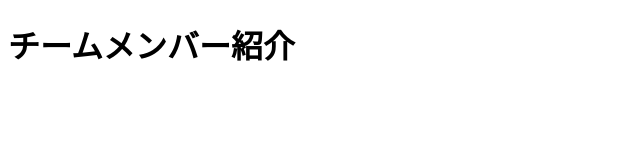
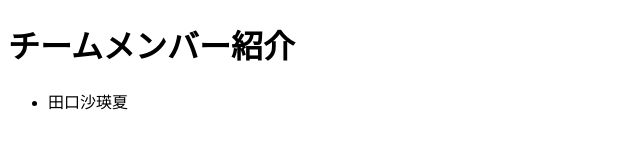
Before and after one commit to junnamouri/test2, a plain HTML site: page index.html in a window 1280 px wide. Shown: the whole page, without its empty margins (0-640 px from the left). Drawn offline with Linux system fonts and the light colour scheme.

Commit message:
名前
自己紹介

```diff
--- a/index.html
+++ b/index.html
@@ -8,7 +8,7 @@
 <body>
     <h1>チームメンバー紹介</h1>
   <ul>
-
+    <li>田口沙瑛夏</li>
   </ul>
 </body>
 </html>
```
